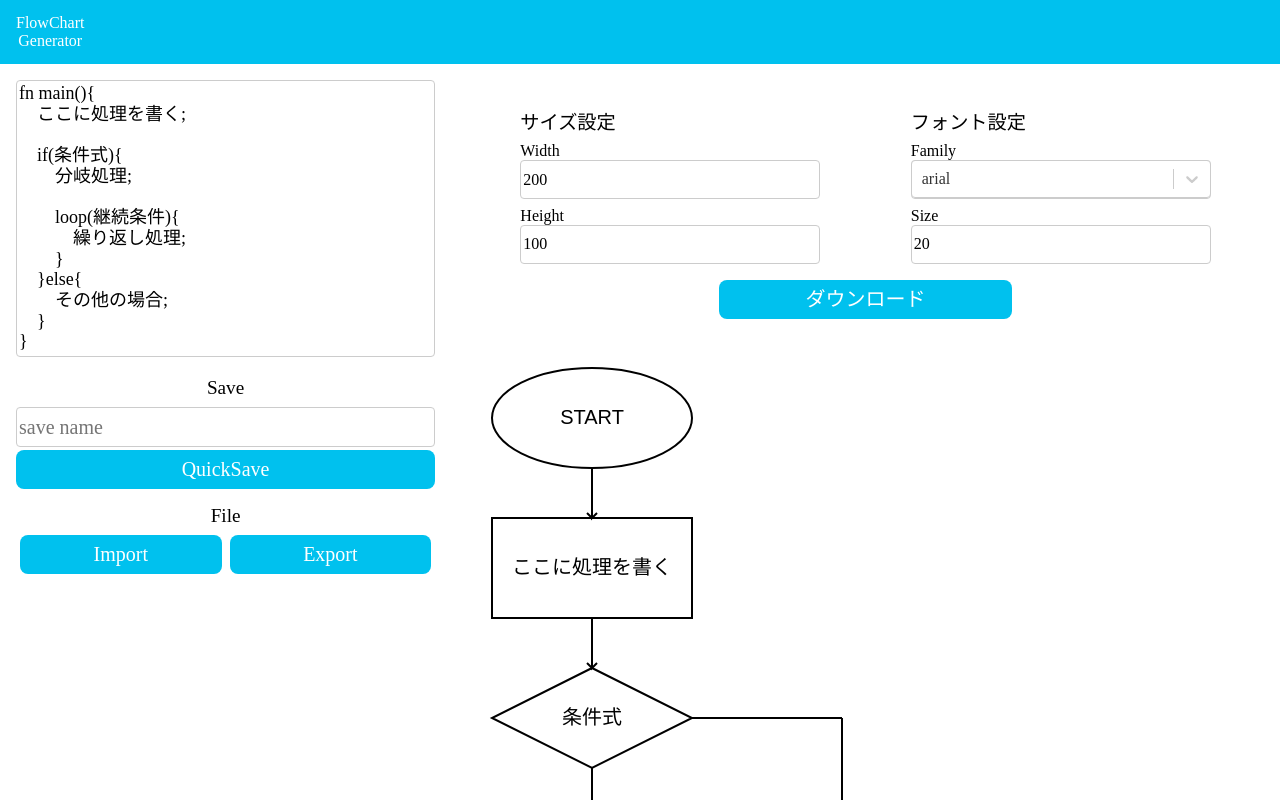
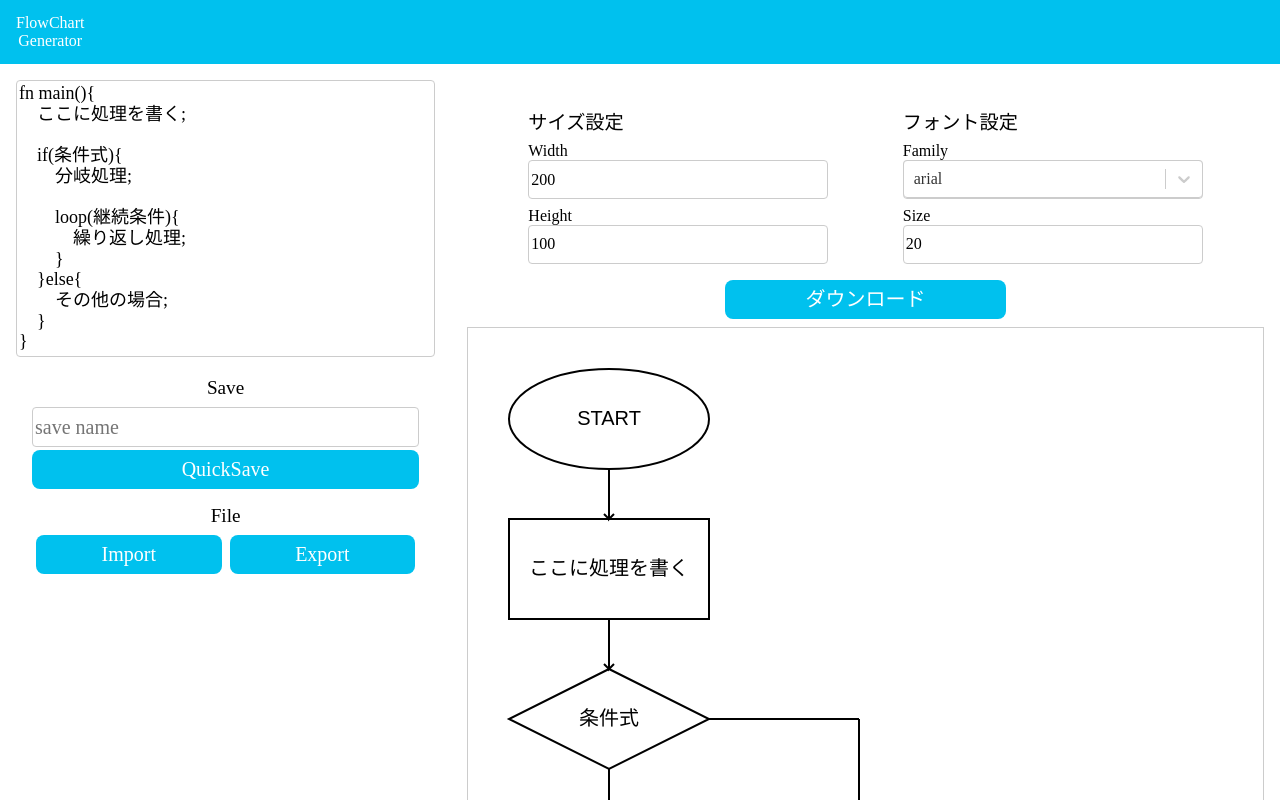
Before and after one commit to aho4ahoaho/flowchart, a Next.js app: page / in a window 1280 px wide. Shown: the top 800 px of the page. Built offline with nearby package versions, Linux system fonts and the light colour scheme.

Commit message:
スタイルの調整

```diff
--- a/src/app/rootPage.module.scss
+++ b/src/app/rootPage.module.scss
@@ -3,18 +3,22 @@ div.main {
     width: 100%;
     justify-content: space-around;
     flex-wrap: wrap;
-    padding: 1rem 0;
+
+    .leftPanel,
+    .rightPanel {
+        height: 100%;
+        padding: 1rem;
+        box-sizing: border-box;
+    }
 
     .leftPanel {
         flex-basis: 300px;
         flex-grow: 2;
-        height: 100%;
     }
 
     .rightPanel {
         flex-basis: 300px;
         flex-grow: 7;
-        height: 100%;
         overflow-x: hidden;
     }
 }
--- a/src/components/chart.module.scss
+++ b/src/components/chart.module.scss
@@ -1,12 +1,15 @@
-div.settings{
+div.settings {
     margin: 0;
     padding: 0.5rem 0.5rem;
 }
-div.ChartContainer{
+
+div.ChartContainer {
     overflow-x: scroll;
     display: flex;
-    align-items:start;
-    div.chart{
+    align-items: start;
+    border: 1px solid #ccc;
+
+    div.chart {
         margin: 1rem;
     }
 }
--- a/src/components/textEditor.module.scss
+++ b/src/components/textEditor.module.scss
@@ -1,5 +1,4 @@
 div.editorContainer {
-    padding: 0 1rem;
     textarea.editor {
         resize: none;
         width: 100%;
```
